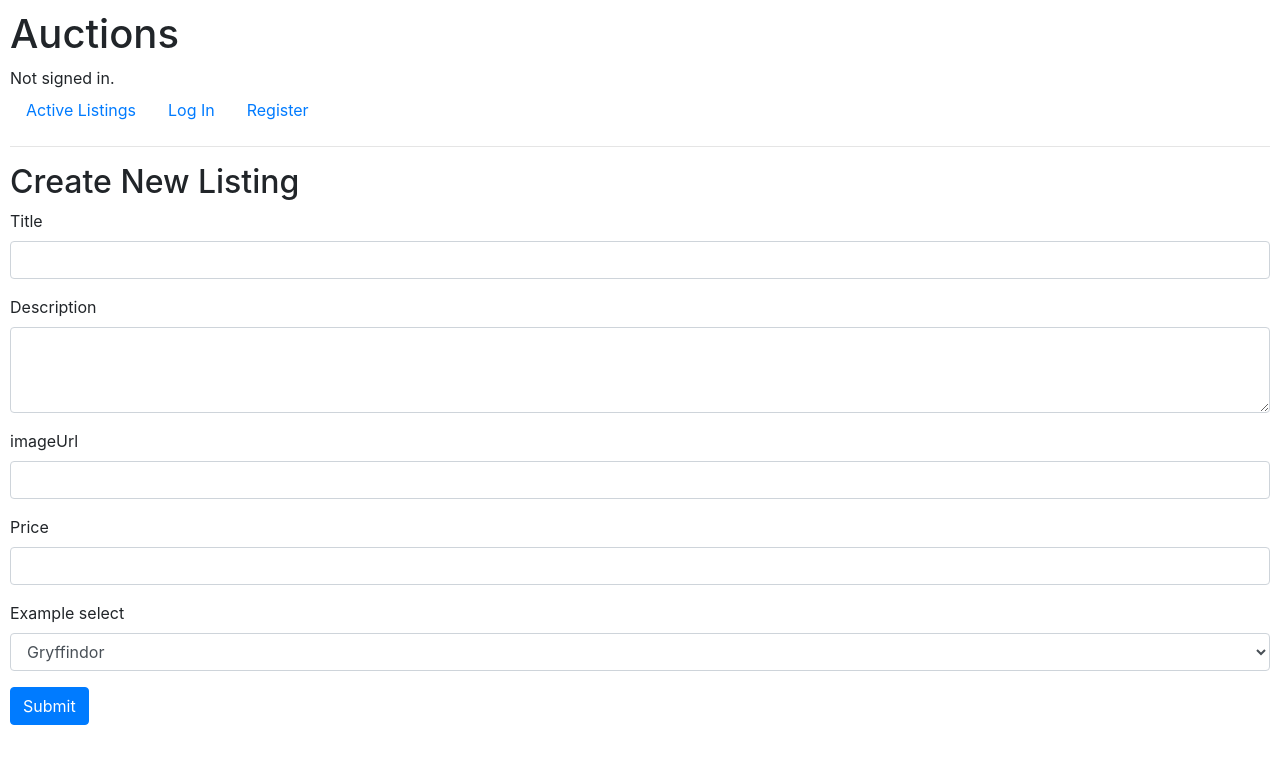
After one commit to nikanoza/py-commerce, a Django app: page /create in a window 1280 px wide. The commit adds this page. Shown: the top 764 px of the page. Run offline with Django 3.2, Linux system fonts and the light colour scheme; data comes from the database, SQL or seed files in the repository; both versions use the stored data as it was after the commit; some libraries are stand-ins or nearby versions.

Commit message:
feat: create new listing form in html

```diff
--- /dev/null
+++ b/auctions/templates/auctions/create.html
@@ -0,0 +1,33 @@
+{% extends "auctions/layout.html" %}
+
+{% block body %}
+    <h2>Create New Listing</h2>
+
+    <form>
+        <div class="form-group">
+          <label for="exampleInputEmail1">Title</label>
+          <input type="text" class="form-control" name="title" id="exampleInputEmail1" aria-describedby="emailHelp">
+        </div>
+        <div class="form-group">
+            <label for="exampleFormControlTextarea1">Description</label>
+            <textarea class="form-control" id="exampleFormControlTextarea1" name="description" rows="3"></textarea>
+          </div>
+        <div class="form-group">
+          <label for="exampleInputPassword1">imageUrl</label>
+          <input type="text" class="form-control" name="imageUrl" id="exampleInputPassword1">
+        </div>
+        <div class="form-group">
+            <label for="price">Price</label>
+            <input type="number" class="form-control" name="price" id="price">
+        </div>
+        <div class="form-group">
+            <label for="exampleFormControlSelect1">Example select</label>
+            <select class="form-control" id="exampleFormControlSelect1">
+                {% for category in categories %}
+                <option value="{{ category.id }}">{{ category.name }}</option>
+                {% endfor %}
+            </select>
+        </div>
+        <button type="submit" class="btn btn-primary">Submit</button>
+      </form>
+{% endblock %}
--- a/auctions/templates/auctions/layout.html
+++ b/auctions/templates/auctions/layout.html
@@ -21,6 +21,9 @@
                 <a class="nav-link" href="{% url 'index' %}">Active Listings</a>
             </li>
             {% if user.is_authenticated %}
+            <li class="nav-item">
+                <a class="nav-link" href="{% url 'create' %}">Create</a>
+            </li>
                 <li class="nav-item">
                     <a class="nav-link" href="{% url 'logout' %}">Log Out</a>
                 </li>
--- a/auctions/urls.py
+++ b/auctions/urls.py
@@ -6,5 +6,6 @@ urlpatterns = [
     path("", views.index, name="index"),
     path("login", views.login_view, name="login"),
     path("logout", views.logout_view, name="logout"),
-    path("register", views.register, name="register")
+    path("register", views.register, name="register"),
+    path("create", views.createListing, name="create")
 ]
--- a/auctions/views.py
+++ b/auctions/views.py
@@ -4,12 +4,18 @@ from django.http import HttpResponse, HttpResponseRedirect
 from django.shortcuts import render
 from django.urls import reverse
 
-from .models import User
+from .models import User, Category
 
 
 def index(request):
     return render(request, "auctions/index.html")
 
+def createListing(request):
+    if request.method == "GET":
+        categories = Category.objects.all()
+        return render(request, "auctions/create.html", {
+            "categories": categories
+        })
 
 def login_view(request):
     if request.method == "POST":
```
Also changed, not shown: db.sqlite3.
